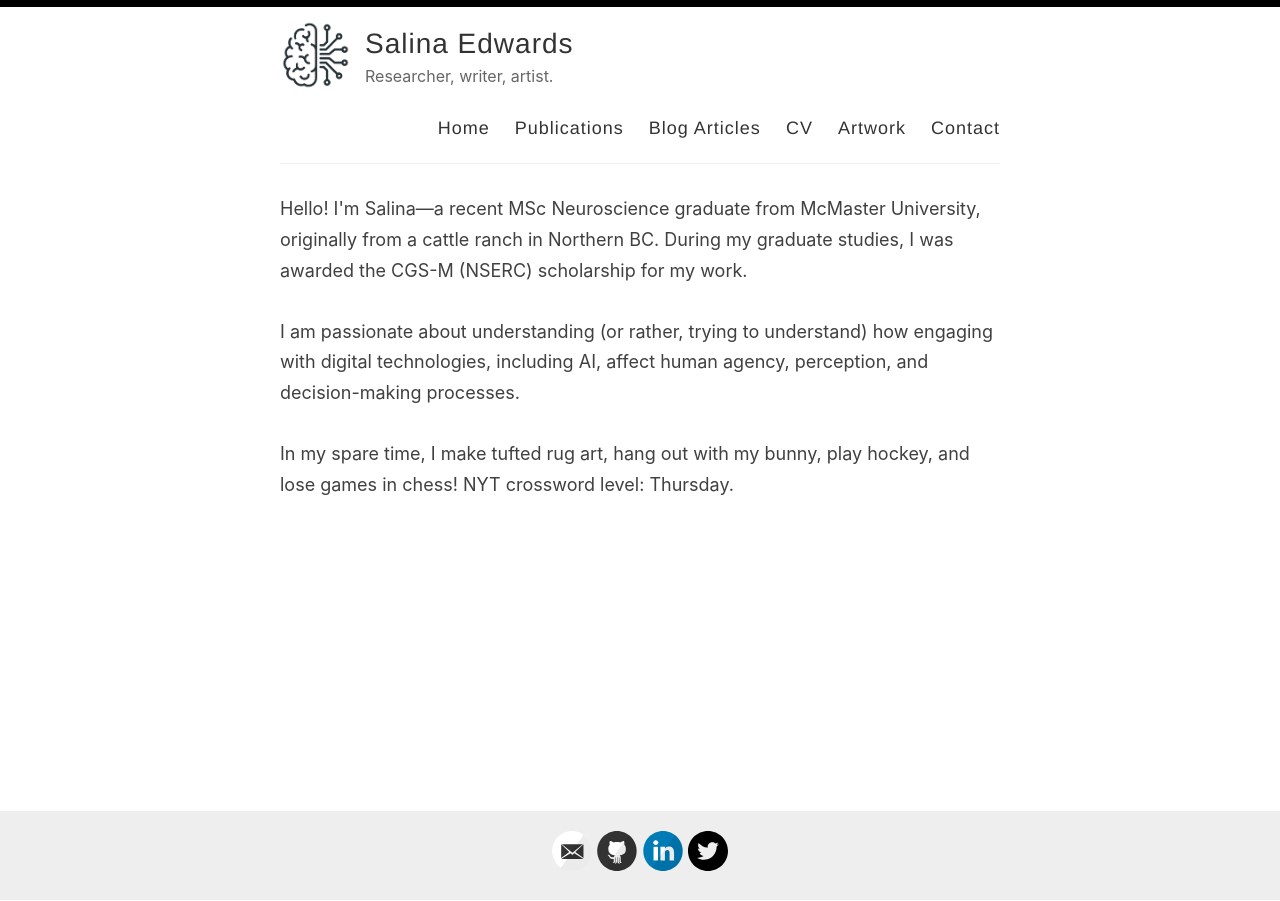
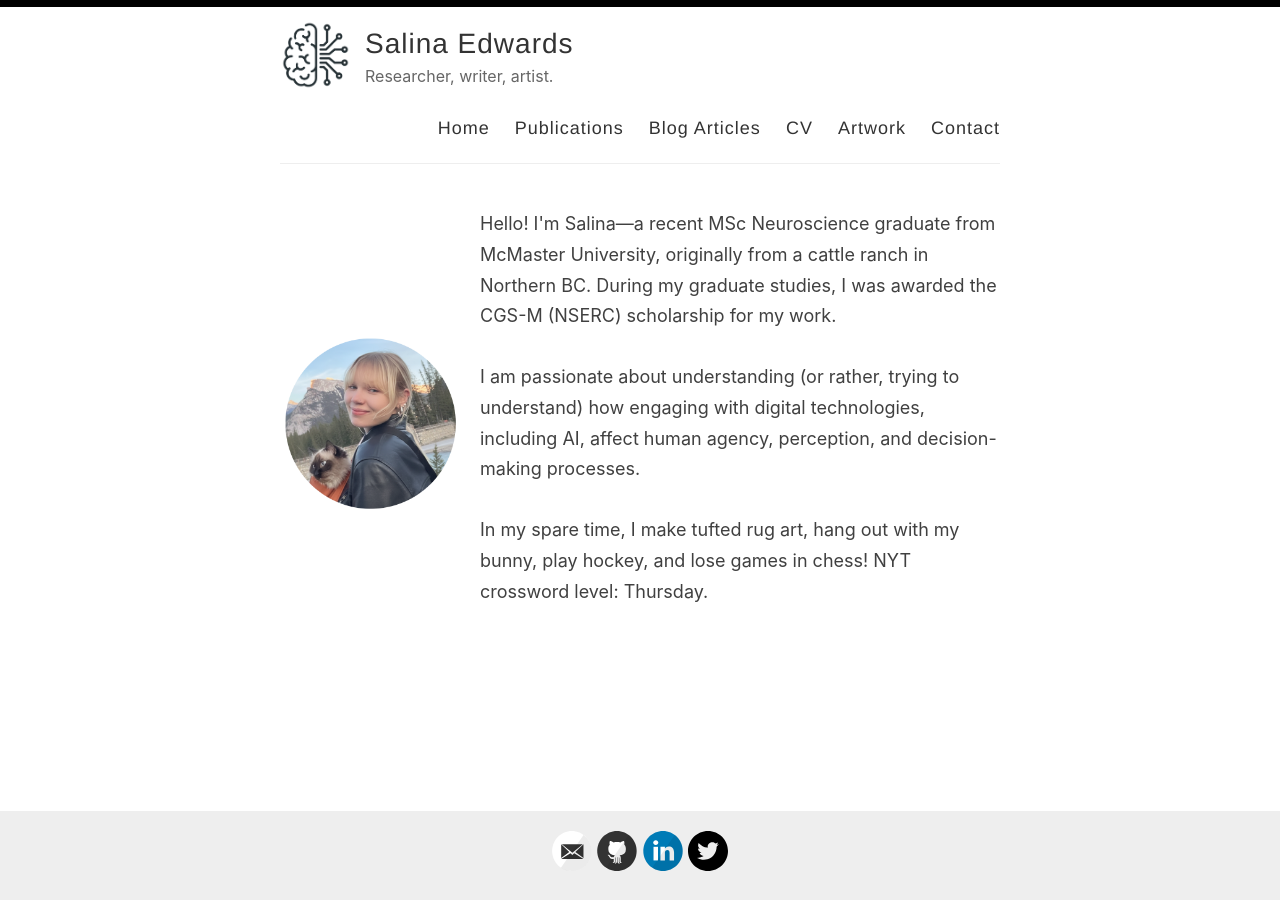
Before and after one commit to salinaedwards/salinaedwards.github.io, a Jekyll site: the page built from index.html, in a window 1280 px wide. Built offline with Jekyll 4.4.1, drawn with Linux system fonts in a browser that asks for light colours; the list of posts is cut into pages by our own code.

Commit message:
Update index.html

```diff
--- a/index.html
+++ b/index.html
@@ -3,8 +3,17 @@ layout: page
 ---
 
 
-Hello! I'm Salina&mdash;a recent MSc Neuroscience graduate from McMaster University, originally from a cattle ranch in Northern BC. During my graduate studies, I was awarded the CGS-M (NSERC) scholarship for my work. <br><br>
+<div style="display: flex; align-items: center; flex-wrap: wrap; gap: 20px;">
+  <!-- Left: image -->
+  <img src="/images/ME.png"
+       style="width: 180px; border-radius: 50%; flex-shrink: 0;">
 
-I am passionate about understanding (or rather, trying to understand) how engaging with digital technologies, including AI, affect human agency, perception, and decision-making processes. <br><br>
-
-In my spare time, I make tufted rug art, hang out with my bunny, play hockey, and lose games in chess! NYT crossword level: Thursday. <br><br>
+  <!-- Right: text -->
+  <div style="flex: 1; min-width: 250px;">
+    <p>
+      Hello! I'm Salina&mdash;a recent MSc Neuroscience graduate from McMaster University, originally from a cattle ranch in Northern BC. During my graduate studies, I was awarded the CGS-M (NSERC) scholarship for my work. <br><br>
+      I am passionate about understanding (or rather, trying to understand) how engaging with digital technologies, including AI, affect human agency, perception, and decision-making processes. <br><br>
+      In my spare time, I make tufted rug art, hang out with my bunny, play hockey, and lose games in chess! NYT crossword level: Thursday. <br><br>
+    </p>
+  </div>
+</div>
```
